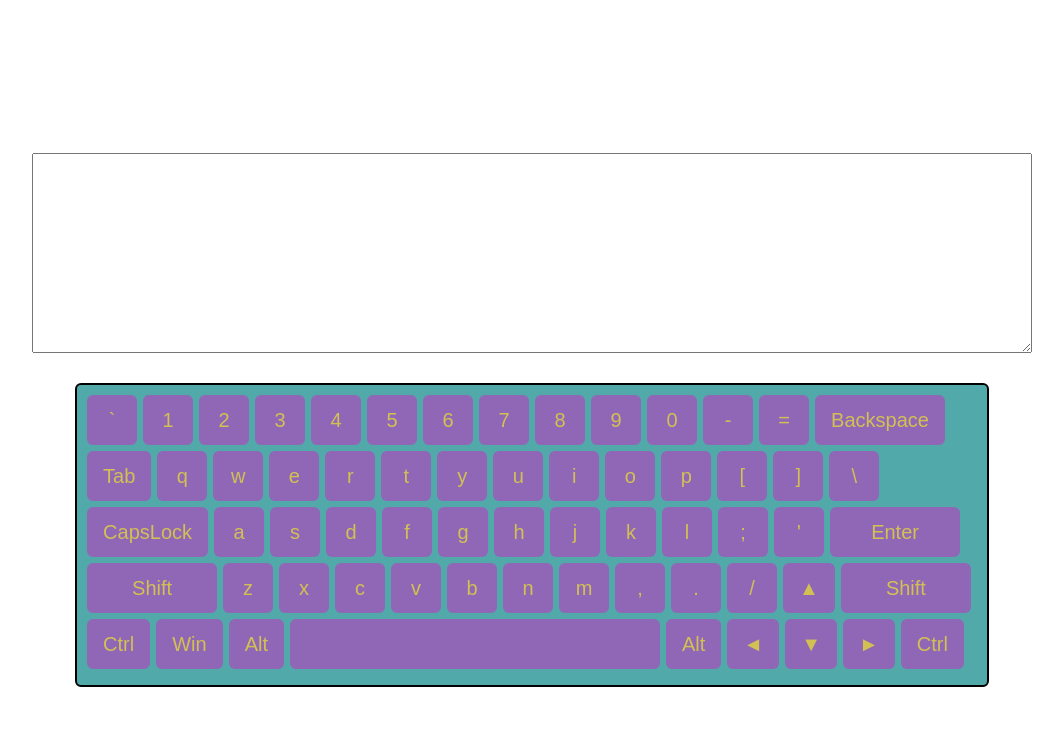
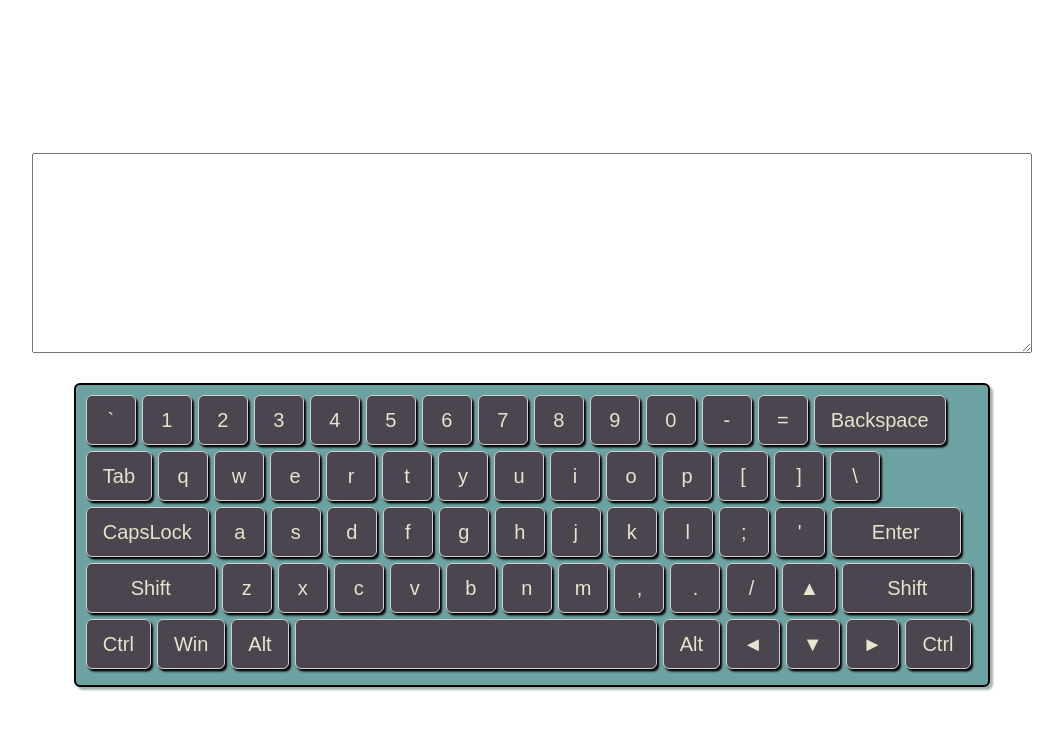
Before and after one commit to sashaSVNT/virtual-keyboard, a website with bundled scripts: page index.html in a window 1280 px wide. Shown: the whole page, without its empty margins (108-1171 px from the left). Built offline with nearby package versions, Linux system fonts and the light colour scheme.

Commit message:
feat: add some styles for buttons and keyboard

```diff
--- a/css/index.css
+++ b/css/index.css
@@ -19,34 +19,36 @@ body {
 .keyboard {
   display: flex;
   flex-direction: column;
-  background-color: rgb(82, 169, 169);
+  background-color: rgb(109, 162, 162);
   padding: 10px;
   border-radius: 6px;
   border: 2px solid black;
-
+  box-shadow: 3px 3px 2px rgb(76, 107, 100, 0.5);
 }
 
 button {
   cursor: pointer;
-  background-color: rgb(144, 103, 182);
+  background-color: rgb(74, 69, 78);
   border: none;
   display: inline-block;
   padding: 0.5rem 1rem;
   font-size: 20px;
-  color: rgb(211, 192, 83);
+  color: rgb(231, 227, 204);
   border-radius: 6px;
   height: 50px;
-  transition: background-color 0.3s ease-in-out 0s;
+  transition: all 0.3s ease-in-out 0s;
 }
 
 .btn {
   min-width: 50px;
+  border: 1.5px solid rgb(213, 206, 206);
+  box-shadow: 2px 2.5px 2px black;
   margin-right: 6px;
 }
 
 .btn[data-code="Space"] {
   font-size: 0px;
-  width: 370px;
+  width: 362px;
 }
 
 .keyboard-row {
@@ -82,5 +84,8 @@ textarea{
 }
 
 .active {
-  background-color: rgb(66, 28, 85);
+  background-color: rgb(39, 41, 56);
+  position: relative;
+  top: 2px;
+  box-shadow: 0.5px 0 0 black;
 }
```
